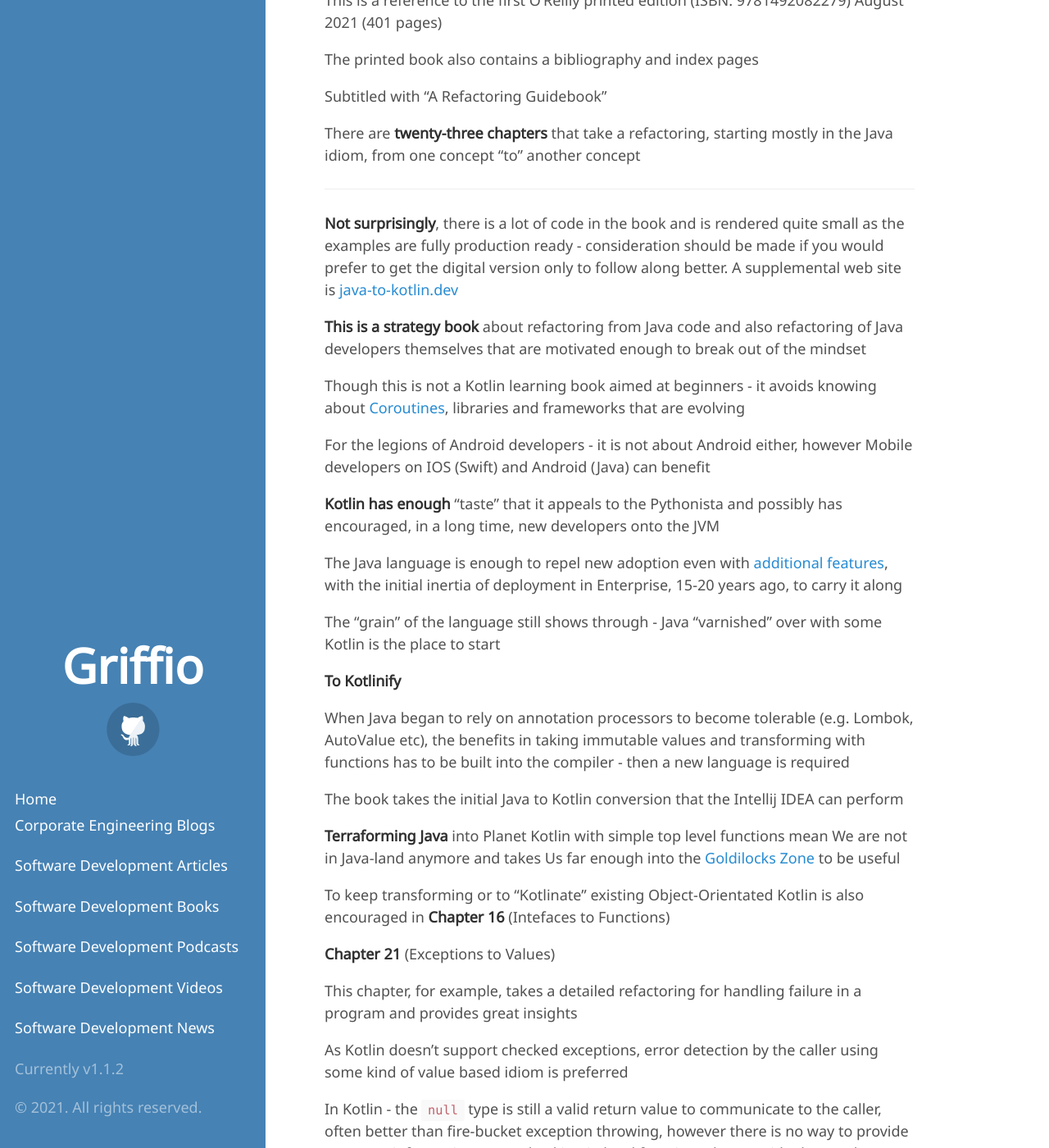
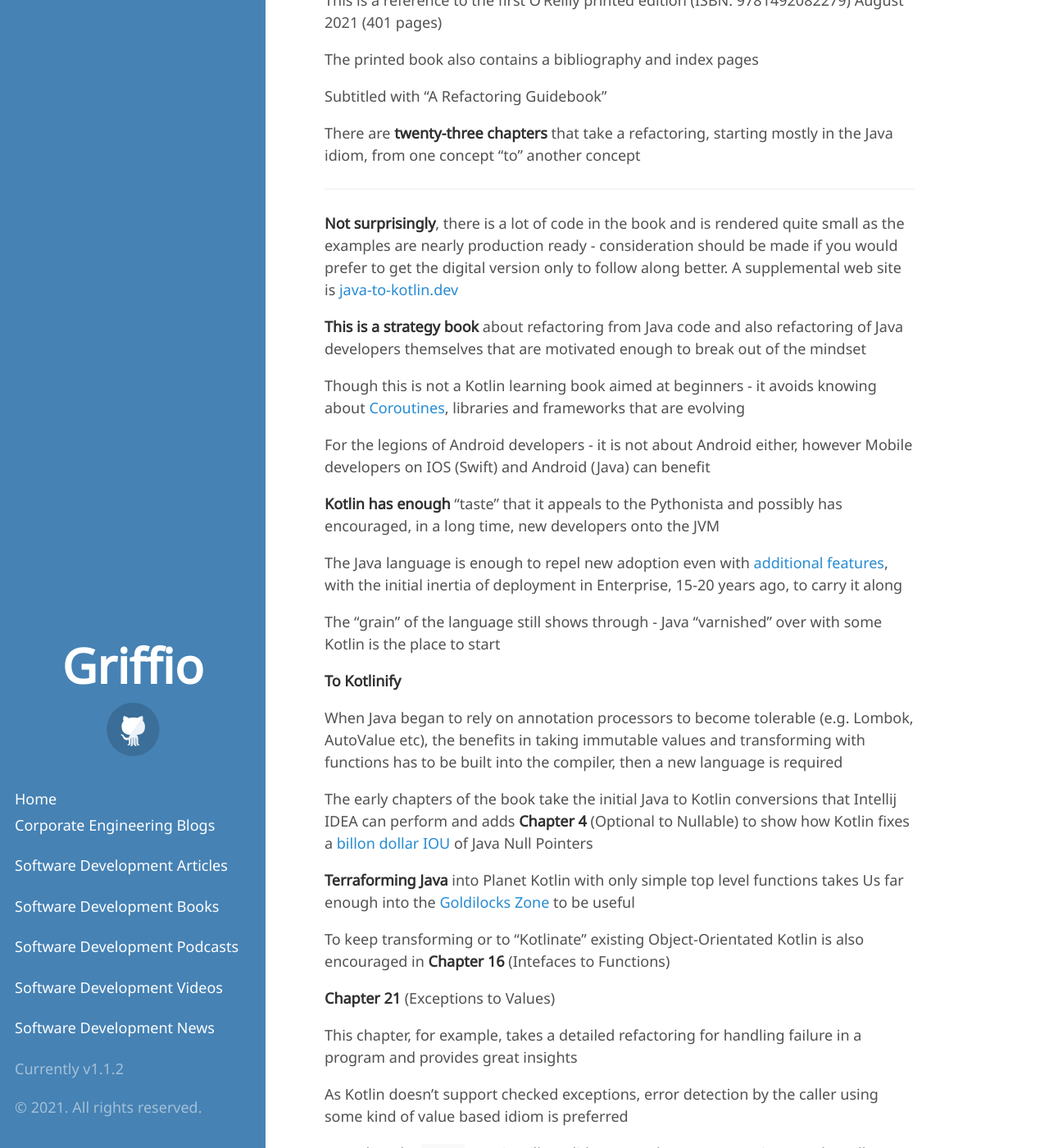
Before and after one commit to griffio/griffio.github.io, a Jekyll site: the page built from _posts/2021-09-10-Java-To-Kotlin-Review.md, in a window 1280 px wide and 1400 px high, scrolled down 816 px. Shown: the whole window at 82% size. Built offline with Jekyll 4.4.1, drawn with Linux system fonts in a browser that asks for light colours; some web fonts are replaced.

Commit message:
Update 2021-09-10-Java-To-Kotlin-Review.md

```diff
--- a/_posts/2021-09-10-Java-To-Kotlin-Review.md
+++ b/_posts/2021-09-10-Java-To-Kotlin-Review.md
@@ -23,7 +23,7 @@
 
 ---
 
-**Not surprisingly**, there is a lot of code in the book and is rendered quite small as the examples are fully production ready - consideration should be made if you would prefer to get the digital version only to follow along better. A supplemental web site is [java-to-kotlin.dev](https://java-to-kotlin.dev)
+**Not surprisingly**, there is a lot of code in the book and is rendered quite small as the examples are nearly production ready - consideration should be made if you would prefer to get the digital version only to follow along better. A supplemental web site is [java-to-kotlin.dev](https://java-to-kotlin.dev)
 
 **This is a strategy book** about refactoring from Java code and also refactoring of Java developers themselves that are motivated enough to break out of the mindset
 
@@ -39,11 +39,11 @@
 
 **To Kotlinify**
 
-When Java began to rely on annotation processors to become tolerable (e.g. Lombok, AutoValue etc), the benefits in taking immutable values and transforming with functions has to be built into the compiler - then a new language is required
+When Java began to rely on annotation processors to become tolerable (e.g. Lombok, AutoValue etc), the benefits in taking immutable values and transforming with functions has to be built into the compiler, then a new language is required
 
-The book takes the initial Java to Kotlin conversion that the Intellij IDEA can perform
+The early chapters of the book take the initial Java to Kotlin conversions that Intellij IDEA can perform and adds **Chapter 4** (Optional to Nullable) to show how Kotlin fixes a [billon dollar IOU](https://www.infoq.com/presentations/Null-References-The-Billion-Dollar-Mistake-Tony-Hoare/) of Java Null Pointers
 
-**Terraforming Java** into Planet Kotlin with simple top level functions mean We are not in Java-land anymore and takes Us far enough into the [Goldilocks Zone](https://exoplanets.nasa.gov/resources/323/goldilocks-zone/) to be useful
+**Terraforming Java** into Planet Kotlin with only simple top level functions takes Us far enough into the [Goldilocks Zone](https://exoplanets.nasa.gov/resources/323/goldilocks-zone/) to be useful
 
 To keep transforming or to "Kotlinate" existing Object-Orientated Kotlin is also encouraged in **Chapter 16** (Intefaces to Functions)
 
```
